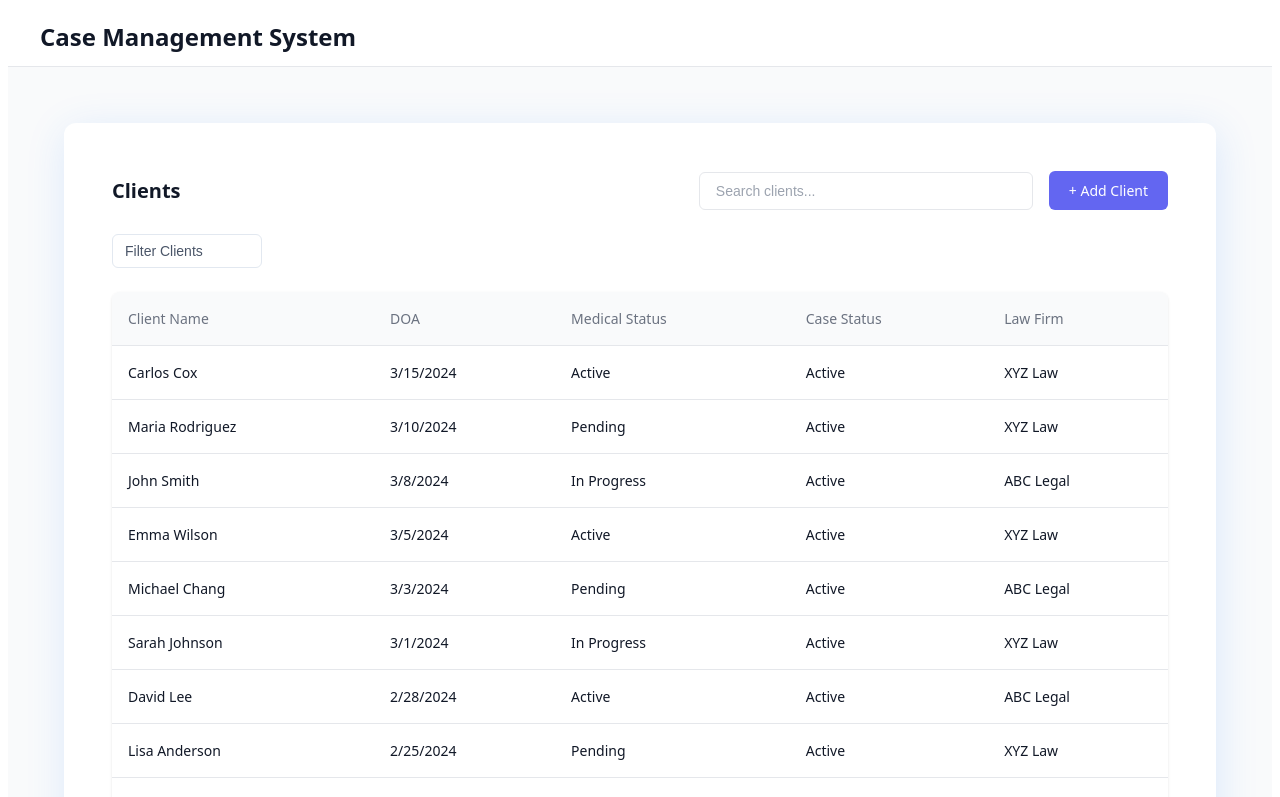
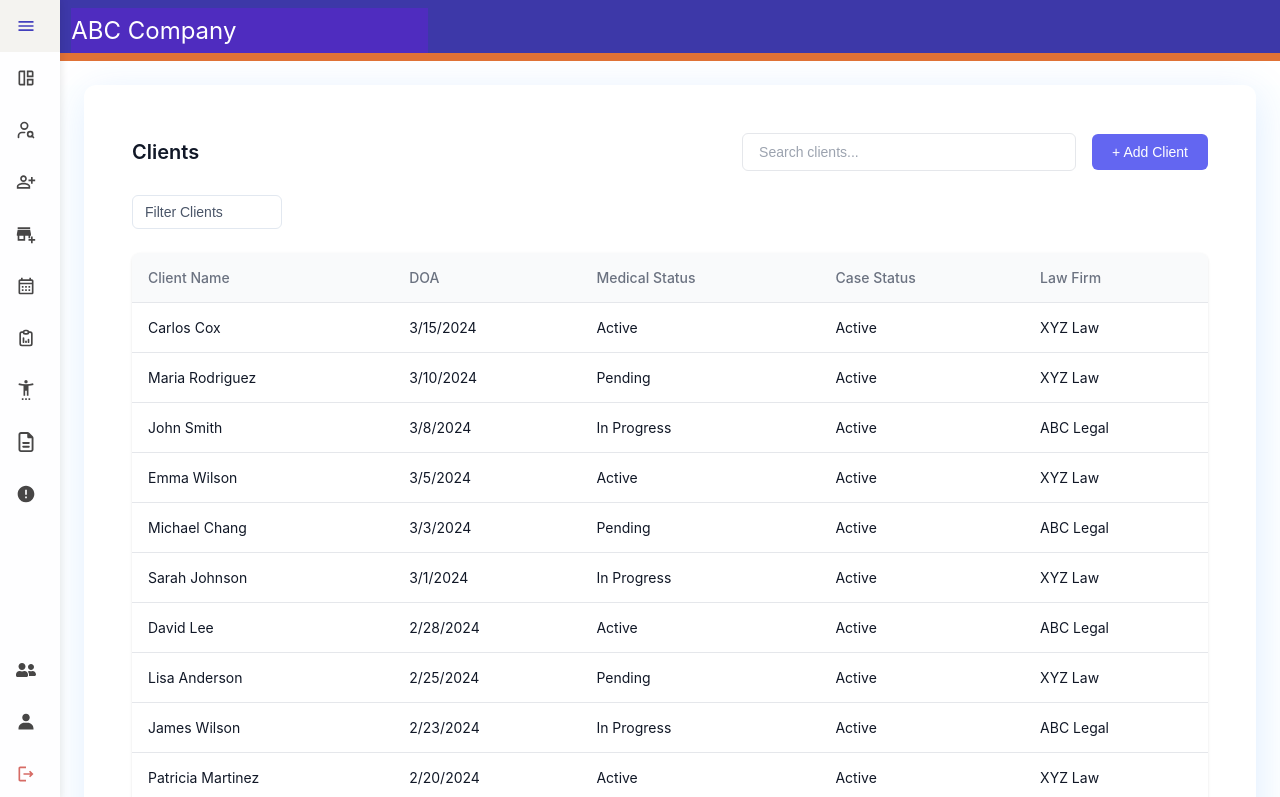
Before and after one commit to sergiornelas/case-management-challenge, a React (Vite) app: page / in a window 1280 px wide. Shown: the top 797 px of the page. Built offline with nearby package versions, Linux system fonts and the light colour scheme.

Commit message:
feat: side header done

```diff
--- a/package.json
+++ b/package.json
@@ -12,6 +12,7 @@
   "dependencies": {
     "react": "^19.0.0",
     "react-dom": "^19.0.0",
+    "react-icons": "^5.5.0",
     "react-router-dom": "^7.5.1",
     "zustand": "^5.0.3"
   },
--- a/src/App.css
+++ /dev/null
@@ -1,42 +0,0 @@
-#root {
-  /* max-width: 1280px; */
-  /* margin: 0 auto; */
-  /* padding: 2rem; */
-  /* text-align: center; */
-}
-
-.logo {
-  height: 6em;
-  padding: 1.5em;
-  will-change: filter;
-  transition: filter 300ms;
-}
-.logo:hover {
-  filter: drop-shadow(0 0 2em #646cffaa);
-}
-.logo.react:hover {
-  filter: drop-shadow(0 0 2em #61dafbaa);
-}
-
-@keyframes logo-spin {
-  from {
-    transform: rotate(0deg);
-  }
-  to {
-    transform: rotate(360deg);
-  }
-}
-
-@media (prefers-reduced-motion: no-preference) {
-  a:nth-of-type(2) .logo {
-    animation: logo-spin infinite 20s linear;
-  }
-}
-
-.card {
-  padding: 2em;
-}
-
-.read-the-docs {
-  color: #888;
-}
--- a/src/App.tsx
+++ b/src/App.tsx
@@ -2,7 +2,6 @@ import { RouterProvider, createBrowserRouter } from "react-router-dom";
 import { MainLayout } from "./shared/layouts/MainLayout/MainLayout";
 import { CaseListPage } from "./features/cases/pages/list/CaseListPage";
 import { CaseDetailPage } from "./features/cases/pages/detail/CaseDetailPage";
-import "./App.css";
 
 const router = createBrowserRouter([
   {
--- a/src/index.css
+++ b/src/index.css
@@ -1,56 +1,6 @@
-:root {
-  font-family: system-ui, Avenir, Helvetica, Arial, sans-serif;
-  line-height: 1.5;
-  font-weight: 400;
-  color: rgba(255, 255, 255, 0.87);
-  font-synthesis: none;
-  text-rendering: optimizeLegibility;
-  -webkit-font-smoothing: antialiased;
-  -moz-osx-font-smoothing: grayscale;
+body {
+  margin: 0;
+  font-family: -apple-system, BlinkMacSystemFont, "Segoe UI", "Roboto",
+    "Oxygen", "Ubuntu", "Cantarell", "Fira Sans", "Droid Sans",
+    "Helvetica Neue", sans-serif;
 }
-
-a {
-  font-weight: 500;
-  color: #646cff;
-  text-decoration: inherit;
-}
-a:hover {
-  color: #535bf2;
-}
-
-h1 {
-  font-size: 3.2em;
-  line-height: 1.1;
-}
-
-button {
-  border-radius: 8px;
-  border: 1px solid transparent;
-  padding: 0.6em 1.2em;
-  font-size: 1em;
-  font-weight: 500;
-  font-family: inherit;
-  background-color: #1a1a1a;
-  cursor: pointer;
-  transition: border-color 0.25s;
-}
-button:hover {
-  border-color: #646cff;
-}
-button:focus,
-button:focus-visible {
-  outline: 4px auto -webkit-focus-ring-color;
-}
-
-@media (prefers-color-scheme: light) {
-  :root {
-    color: #213547;
-    background-color: #ffffff;
-  }
-  a:hover {
-    color: #747bff;
-  }
-  button {
-    background-color: #f9f9f9;
-  }
-}
--- a/src/shared/layouts/MainLayout/MainLayout.module.css
+++ b/src/shared/layouts/MainLayout/MainLayout.module.css
@@ -1,23 +1,25 @@
-.layout {
-  /* min-height: 100vh; */
-  display: flex;
-  flex-direction: column;
+.content {
+  flex: 1;
+  margin-left: 60px;
 }
 
 .header {
-  padding: 1rem 2rem;
-  background-color: #fff;
-  border-bottom: 1px solid #e5e7eb;
+  padding-top: 0.5rem;
+  padding-left: 0.7rem;
+  background-color: #3d38a8;
+  border-bottom: 8px solid #e07236;
+  color: white;
 }
 
 .header h1 {
   margin: 0;
   font-size: 1.5rem;
-  color: #111827;
+  font-weight: 400;
+  background-color: #4f2cbf;
+  display: inline-block;
+  padding: 0.5rem 12rem 0.5rem 0;
 }
 
 .main {
-  flex: 1;
-  padding: 2rem;
-  background-color: #f9fafb;
+  background-color: #feffff;
 }
--- a/src/shared/layouts/MainLayout/MainLayout.tsx
+++ b/src/shared/layouts/MainLayout/MainLayout.tsx
@@ -1,15 +1,19 @@
 import { Outlet } from "react-router-dom";
+import { Sidebar } from "../Sidebar/Sidebar";
 import styles from "./MainLayout.module.css";
 
 export const MainLayout = () => {
   return (
-    <div className={styles.layout}>
-      <header className={styles.header}>
-        <h1>Case Management System</h1>
-      </header>
-      <main className={styles.main}>
-        <Outlet />
-      </main>
+    <div>
+      <Sidebar />
+      <div className={styles.content}>
+        <header className={styles.header}>
+          <h1>ABC Company</h1>
+        </header>
+        <main className={styles.main}>
+          <Outlet />
+        </main>
+      </div>
     </div>
   );
 };
--- /dev/null
+++ b/src/shared/layouts/Sidebar/Sidebar.module.css
@@ -0,0 +1,31 @@
+.sidebar {
+  width: 60px;
+  height: 100vh;
+  background-color: #fefeff;
+  display: flex;
+  flex-direction: column;
+  justify-content: space-between;
+  position: fixed;
+  box-shadow: 1px 0 8px rgba(0, 0, 0, 0.1);
+}
+
+.menu {
+  list-style: none;
+  padding: 0;
+  margin: 0;
+}
+
+.menuItem {
+  display: flex;
+  padding: 1rem;
+  color: #474646;
+  transition: all 0.2s ease;
+}
+
+.menuItem:hover {
+  background-color: #f4f3f0;
+}
+
+.menuItem svg {
+  font-size: 1.25rem;
+}
--- /dev/null
+++ b/src/shared/layouts/Sidebar/Sidebar.tsx
@@ -0,0 +1,67 @@
+import { BiSolidUser } from "react-icons/bi";
+import { FaUserFriends } from "react-icons/fa";
+import { FaRegFileLines } from "react-icons/fa6";
+import { LuUserSearch } from "react-icons/lu";
+import {
+  MdAddBusiness,
+  MdMenu,
+  MdOutlineAutoAwesomeMosaic,
+  MdOutlineCalendarMonth,
+  MdOutlineLogout,
+  MdOutlinePersonAddAlt,
+  MdOutlineSettingsAccessibility,
+} from "react-icons/md";
+import { RiErrorWarningFill } from "react-icons/ri";
+import { TbReportAnalytics } from "react-icons/tb";
+import { Link } from "react-router-dom";
+
+import styles from "./Sidebar.module.css";
+
+export const Sidebar = () => {
+  const topIconsMenu = [
+    { path: "/", icon: <MdMenu color="#423fbd" /> },
+    { path: "/cases", icon: <MdOutlineAutoAwesomeMosaic /> },
+    { path: "/clients", icon: <LuUserSearch /> },
+    { path: "/staff", icon: <MdOutlinePersonAddAlt /> },
+    { path: "/calendar", icon: <MdAddBusiness /> },
+    { path: "/firms", icon: <MdOutlineCalendarMonth /> },
+    { path: "/tasks", icon: <TbReportAnalytics /> },
+    {
+      path: "/reports",
+      icon: <MdOutlineSettingsAccessibility />,
+    },
+    { path: "/apps", icon: <FaRegFileLines /> },
+    { path: "/tasks", icon: <RiErrorWarningFill /> },
+  ];
+
+  const bottomIconsMenu = [
+    { path: "/share", icon: <FaUserFriends /> },
+    { path: "/account", icon: <BiSolidUser /> },
+    { path: "/logout", icon: <MdOutlineLogout color="#d66b65" /> },
+  ];
+
+  return (
+    <nav className={styles.sidebar}>
+      <ul className={styles.menu}>
+        {topIconsMenu.map((item) => (
+          <li key={item.path}>
+            {/* Let's suppose we curretly have paths in the project: */}
+            <Link to={item.path} className={`${styles.menuItem}`}>
+              {item.icon}
+            </Link>
+          </li>
+        ))}
+      </ul>
+      <ul className={styles.menu}>
+        {bottomIconsMenu.map((item) => (
+          <li key={item.path}>
+            {/* Let's suppose we curretly have paths in the project: */}
+            <Link to={item.path} className={`${styles.menuItem}`}>
+              {item.icon}
+            </Link>
+          </li>
+        ))}
+      </ul>
+    </nav>
+  );
+};
```
Also changed, not shown: 1 other file (tests, documents, lock files or other folders).
